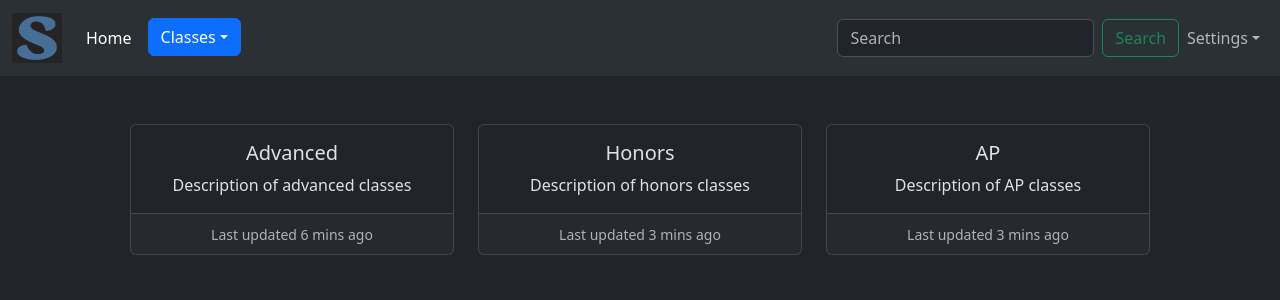
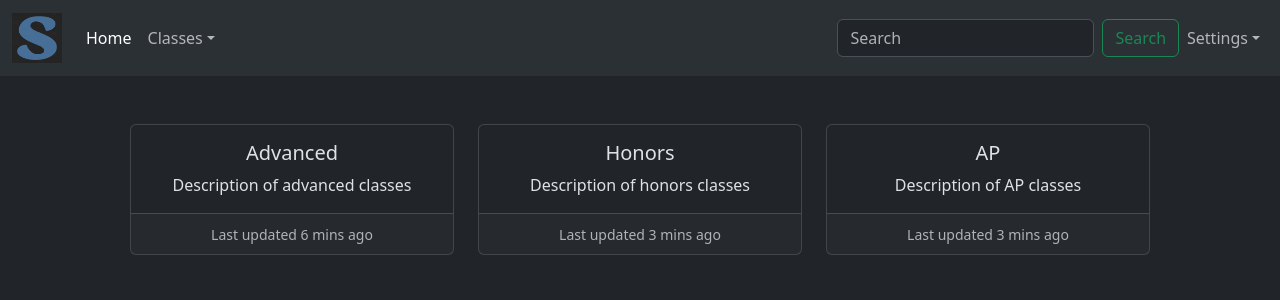
Before and after one commit to lewisengr/scholarly, a React (Vite) app: page / in a window 1280 px wide. Shown: the top 300 px of the page. Built offline with nearby package versions, Linux system fonts and the light colour scheme.

Commit message:
fixed classes button

```diff
--- a/src/components/Navbar.jsx
+++ b/src/components/Navbar.jsx
@@ -1,6 +1,6 @@
 import React, { useState } from "react";
 import { SignInModal } from "./SignInModal";
-import { Dropdown } from "react-bootstrap";
+// import { Dropdown } from "react-bootstrap";
 
 export const Navbar = () => {
   const [showModal, setShowModal] = useState(false);
@@ -46,12 +46,39 @@ export const Navbar = () => {
                 Home
               </a>
             </li>
-            <Dropdown className="d-inline mx-2">
-              <Dropdown.Toggle id="dropdown-autoclose-true">
-                Classes
-              </Dropdown.Toggle>
-
-              <Dropdown.Menu>
+            {/* <Dropdown className="d-inline mx-2"> */}
+            <ul className="navbar-nav mb-2 mb-lg-0">
+              <li className="nav-item dropdown">
+                <a
+                  className="nav-link dropdown-toggle"
+                  href="/scholarly/Classes"
+                  role="button"
+                  data-bs-toggle="dropdown"
+                  aria-expanded="false"
+                >
+                  Classes
+                </a>
+                <ul className="dropdown-menu">
+                  <li>
+                    <a className="dropdown-item" href="/scholarly/Advanced">
+                      Advanced
+                    </a>
+                  </li>
+                  <li>
+                    <a className="dropdown-item" href="/scholarly/Honors">
+                      Honors
+                    </a>
+                  </li>
+                  <li></li>
+                  <li>
+                    <a className="dropdown-item" href="/scholarly/AP">
+                      AP
+                    </a>
+                  </li>
+                </ul>
+              </li>
+            </ul>
+            {/* <Dropdown.Menu>
                 <Dropdown.Item href="/scholarly/Advanced">
                   Advanced
                 </Dropdown.Item>
@@ -60,7 +87,7 @@ export const Navbar = () => {
                 <Dropdown.Divider />
                 <Dropdown.Item href="/scholarly/AP">AP</Dropdown.Item>
               </Dropdown.Menu>
-            </Dropdown>
+            </Dropdown> */}
           </ul>
           <form className="d-flex ms-auto" role="search">
             <input
```
